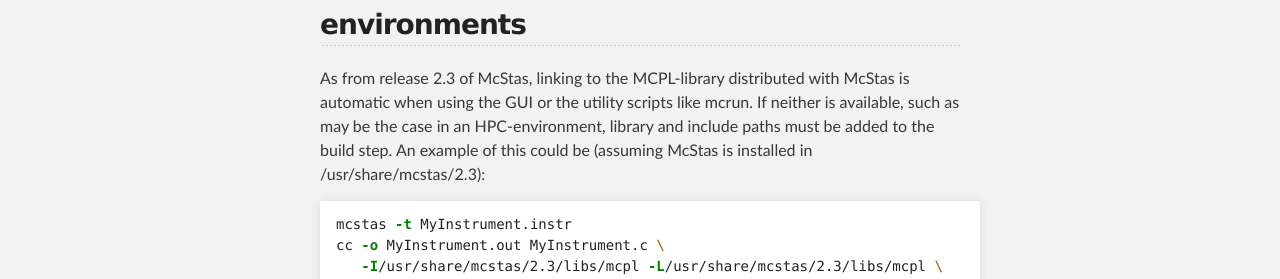
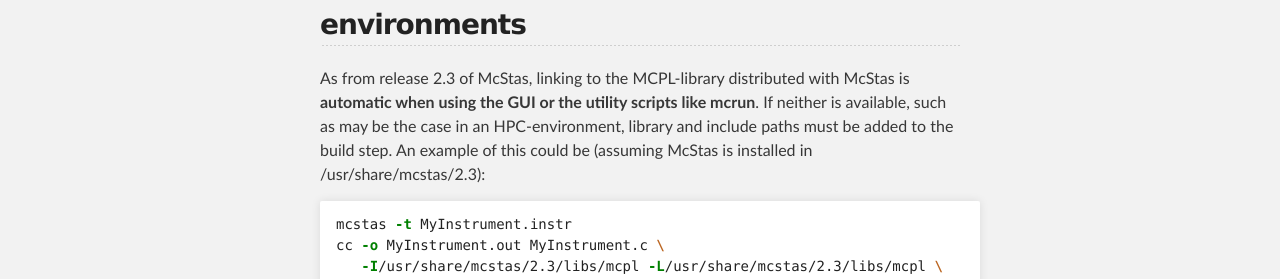
Before and after one commit to mctools/mcpl, a Jekyll site: the page built from hooks_mcstas.md, in a window 1280 px wide. Shown: the part 831-1110 px from the top of the page. Built offline with Jekyll 4.4.1, drawn with Linux system fonts in a browser that asks for light colours.

```diff
--- a/hooks_mcstas.md
+++ b/hooks_mcstas.md
@@ -29,8 +29,8 @@ component codes after the release.
 ## Notes for users running in special environments
 
 As from release 2.3 of McStas, linking to the MCPL-library
-distributed with McStas is automatic when using the GUI or the utility
-scripts like mcrun. If neither is available, such as may be the case in an HPC-environment,
+distributed with McStas is **automatic when using the GUI or the utility
+scripts like mcrun**. If neither is available, such as may be the case in an HPC-environment,
 library and include paths must be added to the build step. An example of this
 could be (assuming McStas is installed in /usr/share/mcstas/2.3):
 
```
